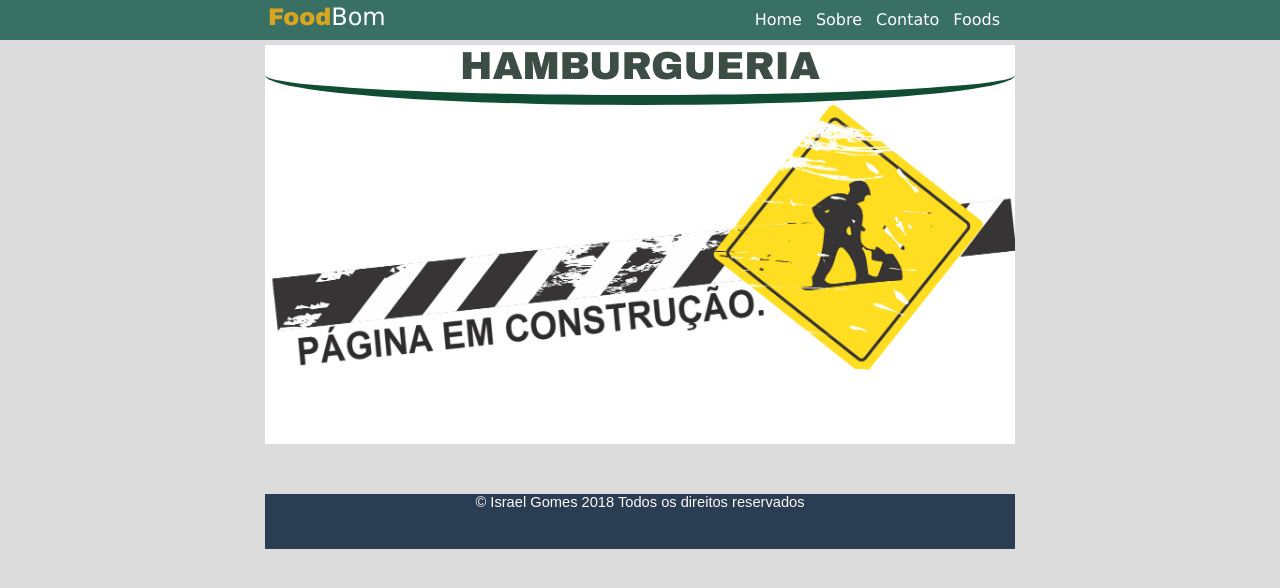
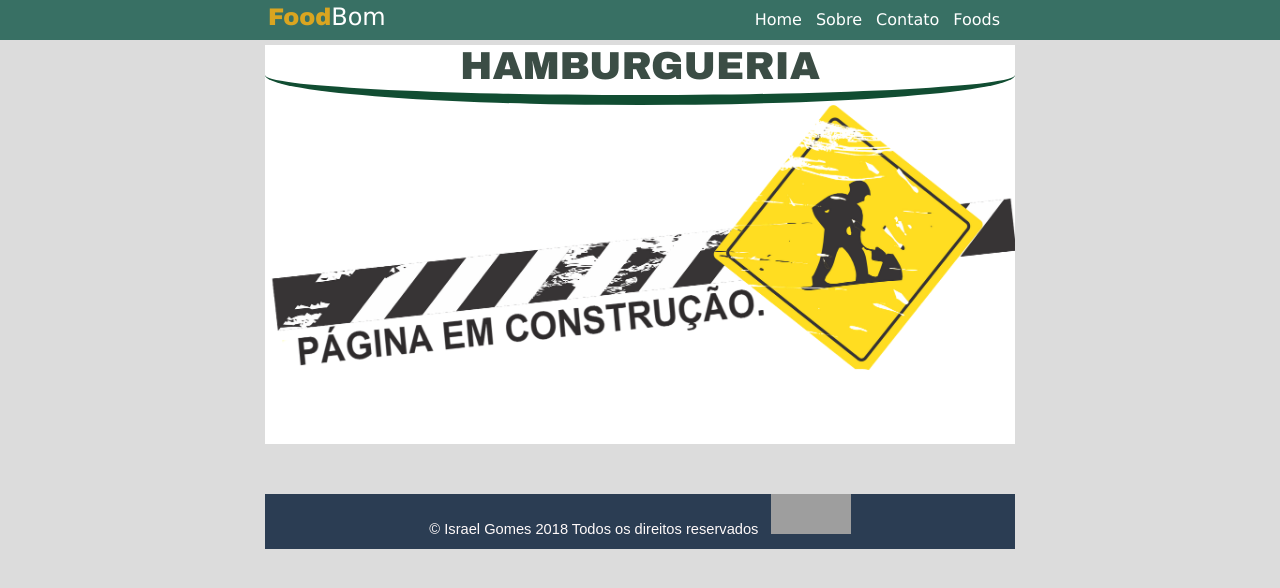
Before and after one commit to IsraelGomes05/food-bom, a plain HTML site: page hamburgueria.html in a window 1280 px wide. Drawn offline with Linux system fonts and the light colour scheme; grey boxes are pictures that could not be loaded.

Commit message:
Add paga nois demais rodapés

```diff
--- a/hamburgueria.html
+++ b/hamburgueria.html
@@ -27,9 +27,13 @@
     <img id="em-construcao" src="img/em_construcao.png" alt="Em construção">
 </div>
 <footer>
-    <p id="rodape">
-        &copy Israel Gomes 2018 Todos os direitos reservados
-    </p>
+   <p id="rodape">
+            <span id="texto-footer">&copy; Israel Gomes 2018 Todos os direitos reservados</span>&nbsp;&nbsp;
+            <a href='https://app.umbler.com/u/wepn4x1j' target="_blank">
+                <img src='https://static.umbler.com/brand/umbler-badges/umbler-badge-hostedby-dark-bg.png' width='80px' height="40px" alt='Hosted by Umbler'>
+            </a>
+
+        </p>
 </footer>
 </body>
 </html>
```
Also changed, not shown: contato.html (+5 -1 lines), foods.html (+6 -2 lines), pizzaria.html (+6 -2 lines), sobre.html (+10 -2 lines).
